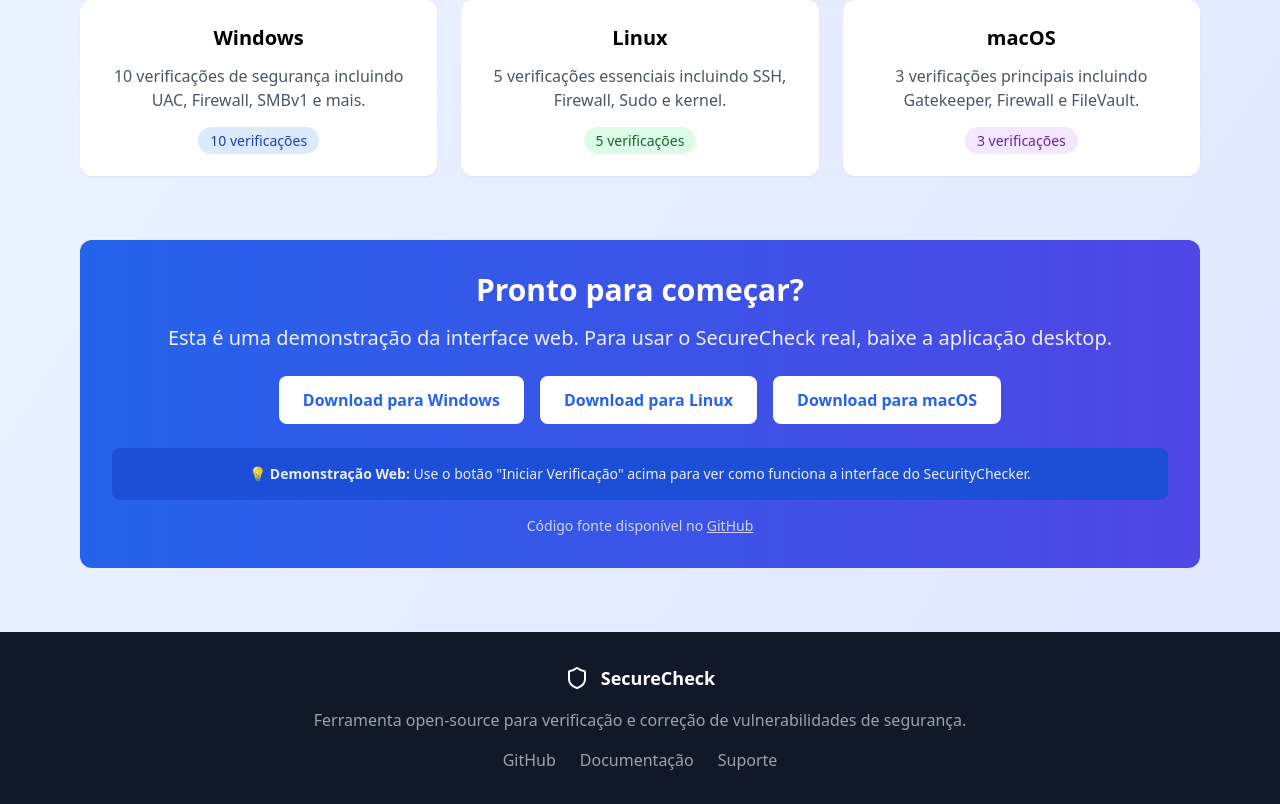
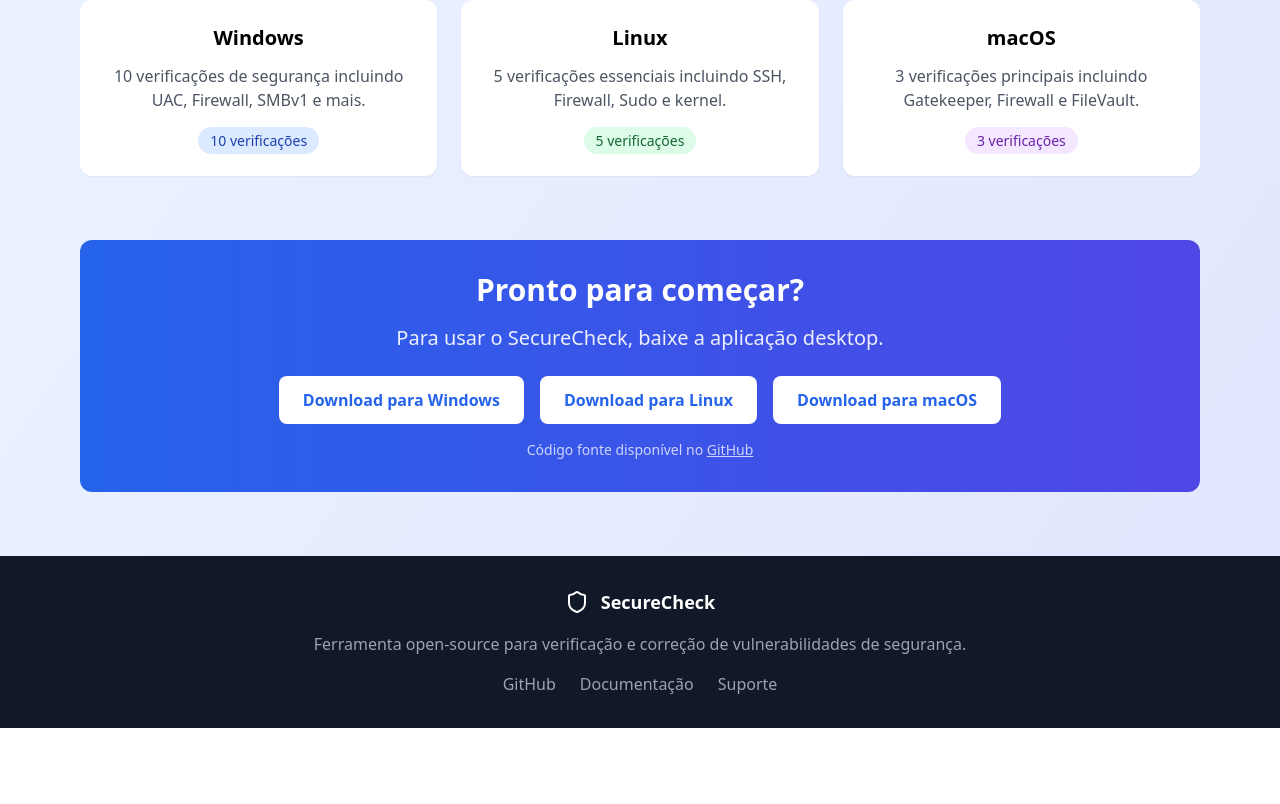
Before and after one commit to jeanccoelho/secure-check, a React (Vite) app: page / in a window 1280 px wide. Shown: the part 1188-1992 px from the top of the page. After the commit the page ends 1916 px from the top, so only its background shows below. Built offline with nearby package versions, Linux system fonts and the light colour scheme.

Commit message:
Updated LandingPage.tsx

```diff
--- a/src/components/LandingPage.tsx
+++ b/src/components/LandingPage.tsx
@@ -142,7 +142,7 @@ export const LandingPage: React.FC<LandingPageProps> = ({ onStartScan }) => {
         <div id="download" className="bg-gradient-to-r from-blue-600 to-indigo-600 text-white rounded-xl p-8 text-center">
           <h3 className="text-3xl font-bold mb-4">Pronto para começar?</h3>
           <p className="text-xl mb-6 opacity-90">
-            Esta é uma demonstração da interface web. Para usar o SecureCheck real, baixe a aplicação desktop.
+            Para usar o SecureCheck, baixe a aplicação desktop.
           </p>
           <div className="flex justify-center space-x-4">
             <button className="bg-white text-blue-600 px-6 py-3 rounded-lg font-semibold hover:bg-gray-100 transition-colors">
@@ -154,11 +154,6 @@ export const LandingPage: React.FC<LandingPageProps> = ({ onStartScan }) => {
             <button className="bg-white text-blue-600 px-6 py-3 rounded-lg font-semibold hover:bg-gray-100 transition-colors">
               Download para macOS
             </button>
-          </div>
-          <div className="mt-6 p-4 bg-blue-700 rounded-lg">
-            <p className="text-sm opacity-90">
-              💡 <strong>Demonstração Web:</strong> Use o botão "Iniciar Verificação" acima para ver como funciona a interface do SecurityChecker.
-            </p>
           </div>
           <p className="mt-4 text-sm opacity-75">
             Código fonte disponível no <a href="https://github.com/jeanccoelho/secure-check" className="underline">GitHub</a>
```
